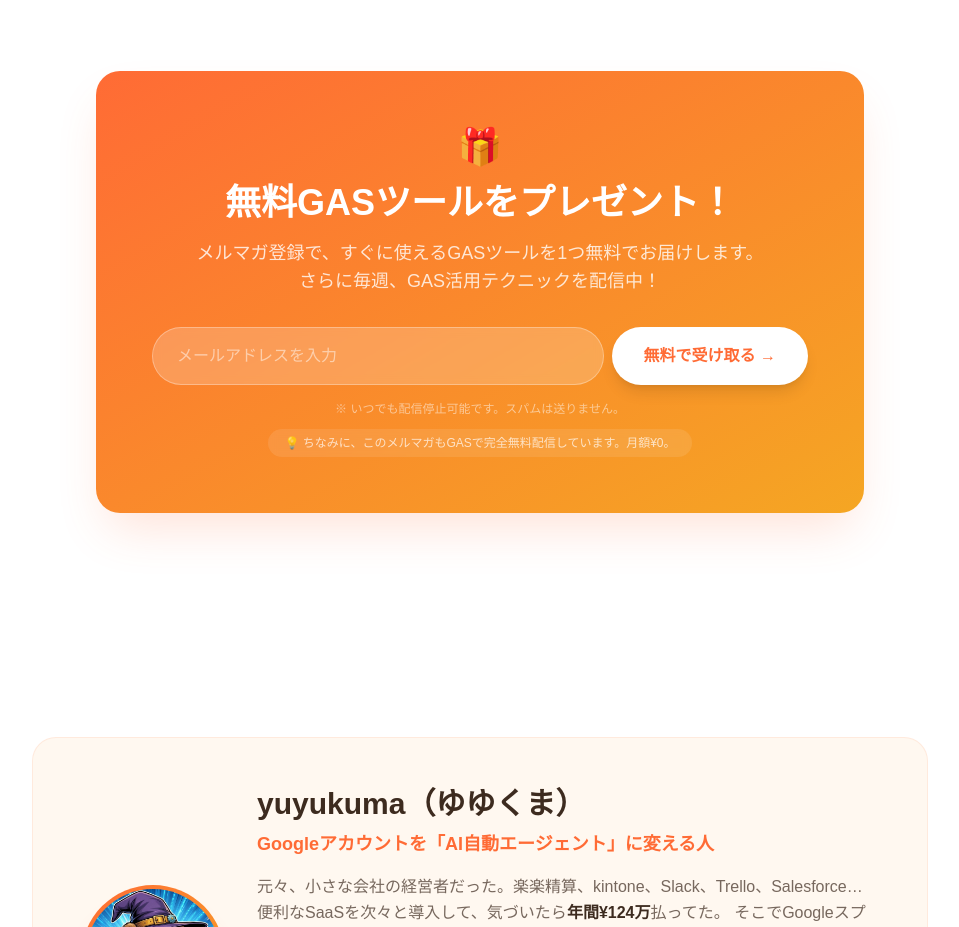
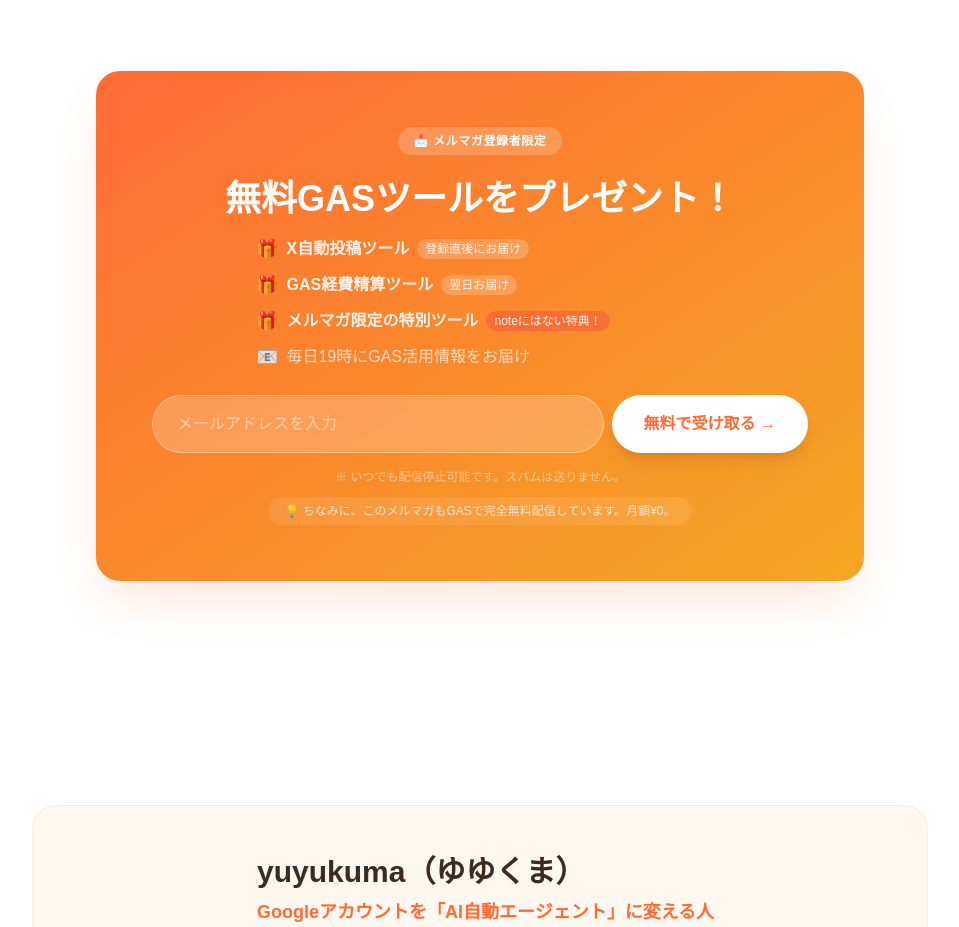
Before and after one commit to rebirth-ai/gasoji-labo-lp, a Next.js app: page / in a window 1280 px wide. Shown: the part 8960-9887 px from the top of the page, without its empty margins (160-1119 px from the left). Built offline with nearby package versions, Linux system fonts and the light colour scheme.

Commit message:
v13.3: Newsletter section - メルマガ登録者限定特典表示

```diff
--- a/components/Newsletter.tsx
+++ b/components/Newsletter.tsx
@@ -44,15 +44,31 @@ export default function Newsletter() {
     <section className="px-6 py-12 md:py-28">
       <div className="mx-auto max-w-3xl">
         <div className="rounded-3xl bg-gradient-to-br from-[#FF6B35] to-[#F5A623] p-10 text-center text-white shadow-2xl shadow-[#FF6B35]/20 md:p-14">
-          <div className="mb-4 text-4xl">🎁</div>
-          <h2 className="mb-4 text-3xl font-black md:text-4xl">
+          <div className="mb-2 text-xs font-bold tracking-wider uppercase bg-white/20 rounded-full px-4 py-1.5 inline-block backdrop-blur-sm">📩 メルマガ登録者限定</div>
+          <h2 className="mb-4 mt-4 text-3xl font-black md:text-4xl">
             無料GASツールをプレゼント！
           </h2>
-          <p className="mb-8 text-lg text-white/80">
-            メルマガ登録で、すぐに使えるGASツールを1つ無料でお届けします。
-            <br />
-            さらに毎週、GAS活用テクニックを配信中！
-          </p>
+          <div className="mb-6 mx-auto max-w-md text-left space-y-2">
+            <div className="flex items-center gap-2 text-white/90">
+              <span className="text-lg">🎁</span>
+              <span className="font-bold">X自動投稿ツール</span>
+              <span className="text-xs bg-white/20 rounded-full px-2 py-0.5">登録直後にお届け</span>
+            </div>
+            <div className="flex items-center gap-2 text-white/90">
+              <span className="text-lg">🎁</span>
+              <span className="font-bold">GAS経費精算ツール</span>
+              <span className="text-xs bg-white/20 rounded-full px-2 py-0.5">翌日お届け</span>
+            </div>
+            <div className="flex items-center gap-2 text-white/90">
+              <span className="text-lg">🎁</span>
+              <span className="font-bold">メルマガ限定の特別ツール</span>
+              <span className="text-xs bg-red-500/40 rounded-full px-2 py-0.5">noteにはない特典！</span>
+            </div>
+            <div className="flex items-center gap-2 text-white/70">
+              <span className="text-lg">📧</span>
+              <span>毎日19時にGAS活用情報をお届け</span>
+            </div>
+          </div>
 
           {status === 'success' ? (
             <div className="rounded-2xl bg-white/20 p-6 backdrop-blur-sm">
```
